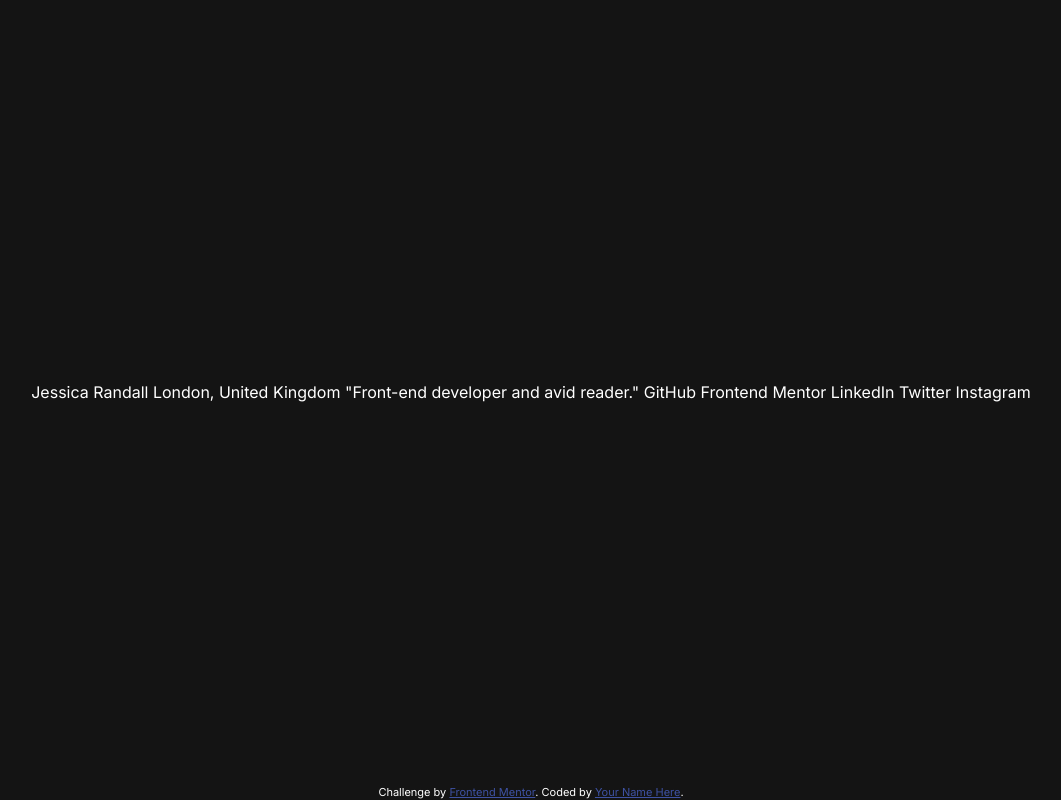
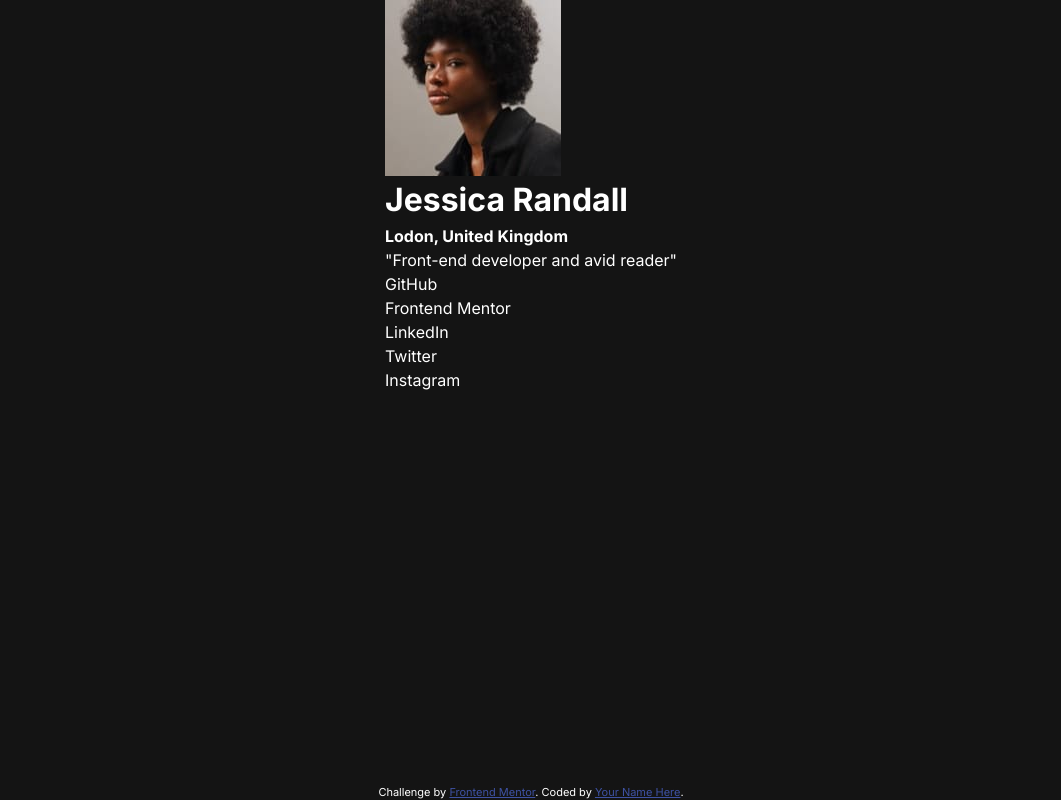
Before and after one commit to BillNagbe/social-links-profile-main, a plain HTML site: page index.html in a window 1280 px wide. Shown: the whole page, without its empty margins (109-1170 px from the left). Drawn offline with Linux system fonts and the light colour scheme.

Commit message:
set up html structure

```diff
--- a/index.html
+++ b/index.html
@@ -11,19 +11,25 @@
 <body>
 
   <main class="main-container">
+    <header class="header-container">
+      <figure>
+        <img src="/assets/images/avatar-jessica.jpeg" alt="avatar-jessica">
+      </figure>
+      <h1>Jessica Randall</h1>
+      <aside>
+        <h4>Lodon, United Kingdom</h4>
+        <p>"Front-end developer and avid reader"</p>
+      </aside>
+    </header>
 
+    <section class="skills-container">
+      <div class="skills-items">GitHub</div>
+      <div class="skills-items">Frontend Mentor</div>
+      <div class="skills-items">LinkedIn</div>
+      <div class="skills-items">Twitter</div>
+      <div class="skills-items">Instagram</div>
+    </section>
   </main>
-
-  Jessica Randall
-  London, United Kingdom
-  "Front-end developer and avid reader."
-
-  GitHub
-  Frontend Mentor
-  LinkedIn
-  Twitter
-  Instagram
-
   <div class="attribution">
     Challenge by <a href="https://www.frontendmentor.io?ref=challenge" target="_blank">Frontend Mentor</a>.
     Coded by <a href="#">Your Name Here</a>.
```
